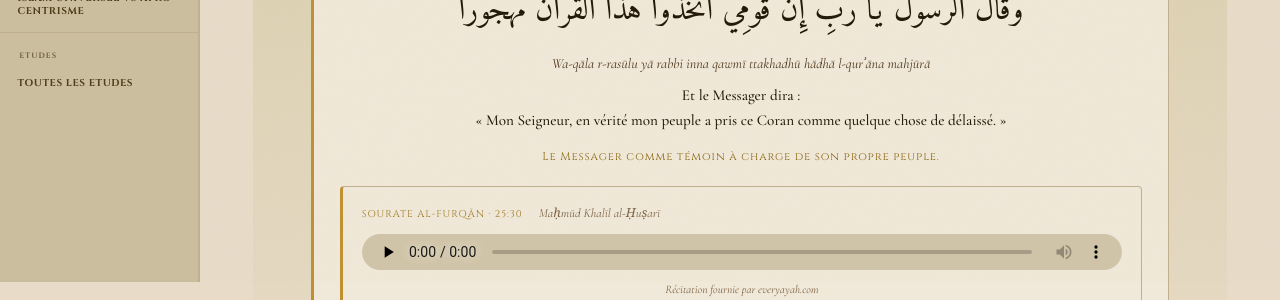
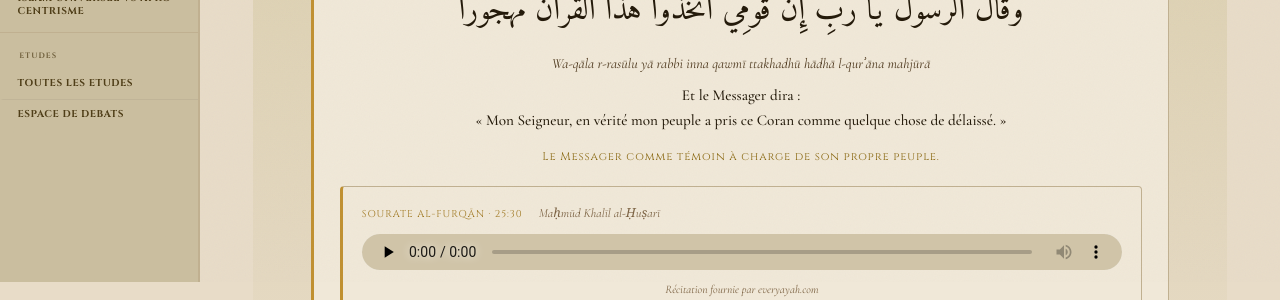
Before and after one commit to Makhuwcoder/islamducoran, a Jekyll site: the page built from index.md, in a window 1280 px wide. Shown: the part 618-918 px from the top of the page. Built offline with Jekyll 4.4.1, drawn with Linux system fonts in a browser that asks for light colours.

Commit message:
_config.yml: ajout 'Espace de débats' dans nav sidebar

```diff
--- a/_config.yml
+++ b/_config.yml
@@ -108,3 +108,6 @@ nav_sidebar:
       - title: "Toutes les etudes"
         url: "/etudes/"
         ar: "الدِّرَاسَات"
+      - title: "Espace de debats"
+        url: "/debats/"
+        ar: "فَضَاءُ الْحِجَاج"
```
